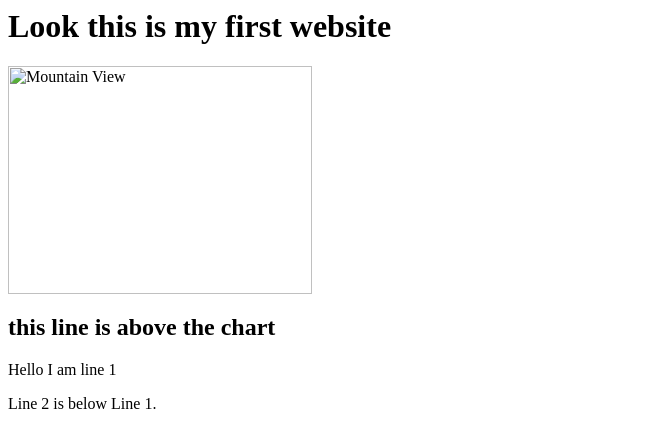
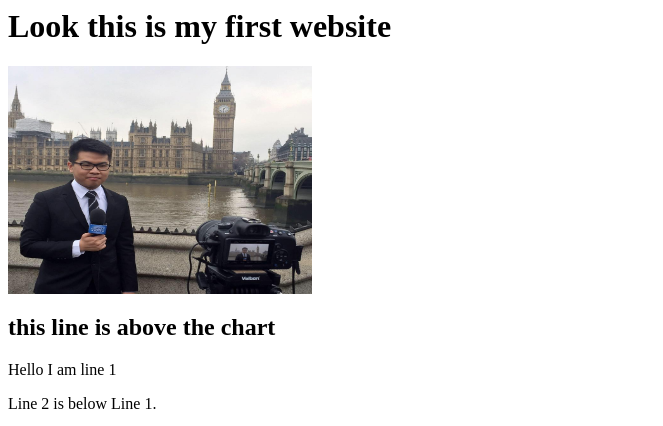
Before and after one commit to johnpoon/johnpoon.github.io, a plain HTML site: page index.html in a window 1280 px wide. Shown: the top 426 px of the page, without its empty margins (0-663 px from the left). Drawn offline with Linux system fonts and the light colour scheme.

Commit message:
Update index.html

```diff
--- a/index.html
+++ b/index.html
@@ -1,6 +1,6 @@
 <h1>Look this is my first website </h1>
 
-<img src="assets/images/15380505_10211001655773603_2990405254830981539_n.jpg" alt="Mountain View" style="width:304px;height:228px;">
+<img src="15380505_10211001655773603_2990405254830981539_n.jpg" alt="Mountain View" style="width:304px;height:228px;">
 
  <h2> this line is above the chart </h2>
 
```
